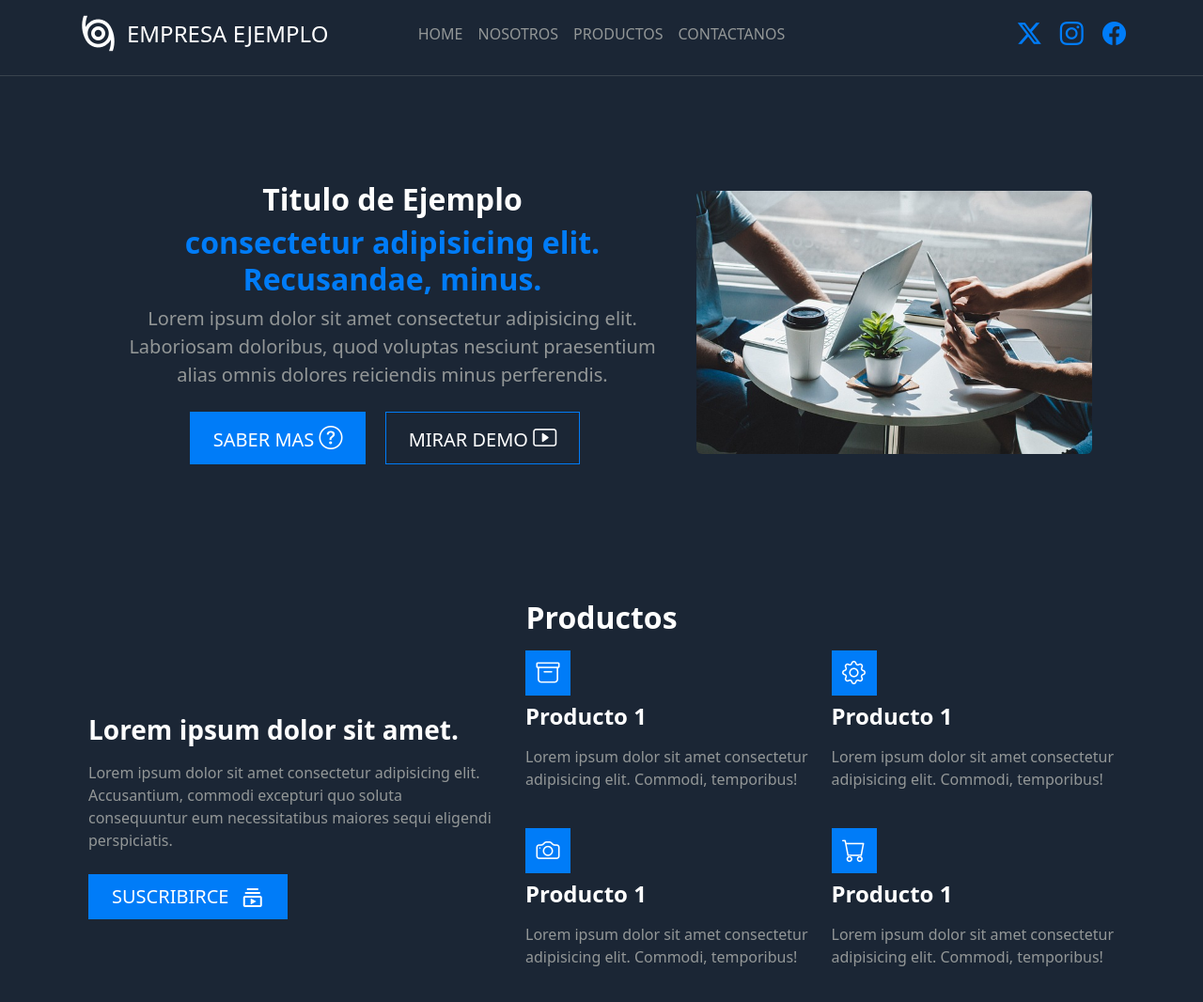
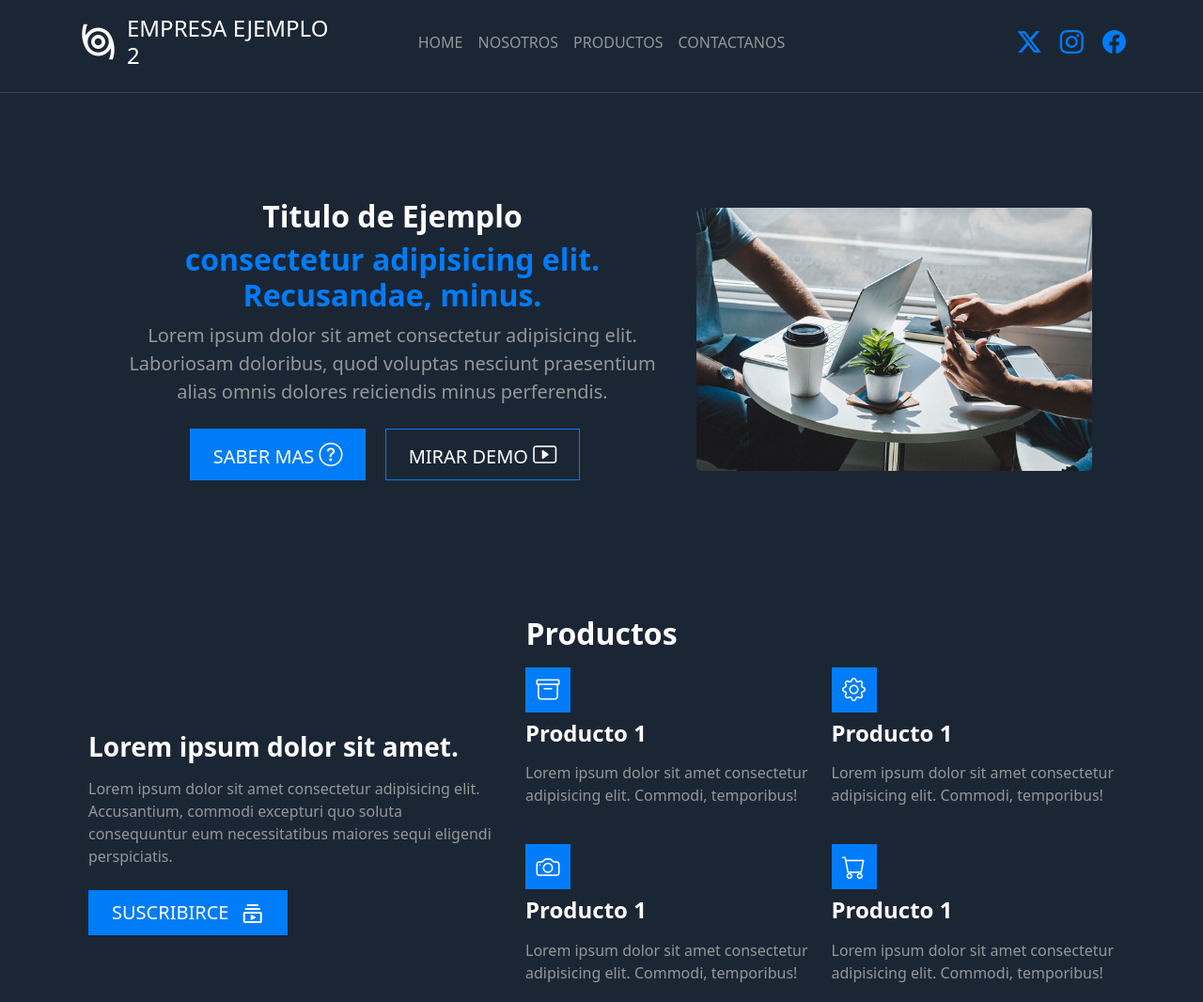
Before and after one commit to JoaAstronero/Arbok2, a website: page index.html in a window 1280 px wide. Shown: the top 1066 px of the page at 94% size. Drawn offline with nearby package versions, Linux system fonts and the light colour scheme.

Commit message:
Cambio de Titulo

```diff
--- a/index.html
+++ b/index.html
@@ -14,7 +14,7 @@
             <header class="d-flex flex-wrap align-items-center justify-content-center justify-content-md-between pt-3 pb-2">
                 <a href="#" class="col-md-3 d-flex align-items-center mb-2 mb-md-0 h4 text-white text-decoration-none text-uppercase">
                     <span class="material-icons-outlined me-2">storm</span>
-                    Empresa Ejemplo
+                    Empresa Ejemplo 2
                 </a>
 
                 <ul class="nav col-md-auto mb-2 mb-md-0 justify-content-center">
```
